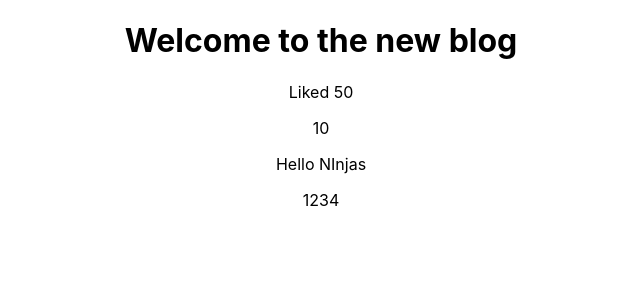
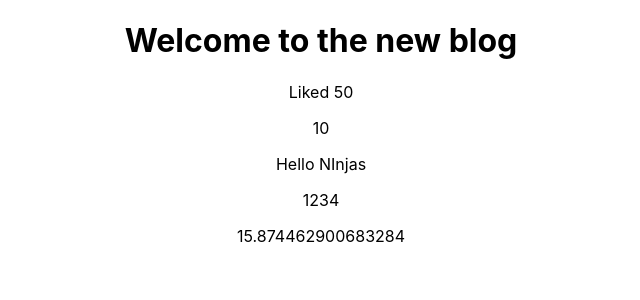
Before and after one commit to MarkRyuo/MicroBlog, a React (Vite) app: page / in a window 1280 px wide. Shown: the top 300 px of the page, without its empty margins (319-959 px from the left). Built offline with nearby package versions, Linux system fonts and the light colour scheme.

Commit message:
Subject : Body

```diff
--- a/src/App.jsx
+++ b/src/App.jsx
@@ -14,6 +14,7 @@ function App() {
         <p>{10}</p>
         <p>{"Hello NInjas"}</p>
         <p>{ [1, 2, 3, 4] }</p>
+        <p>{ Math.random()* 20}</p>
       </div>
     </div>
   )
```
